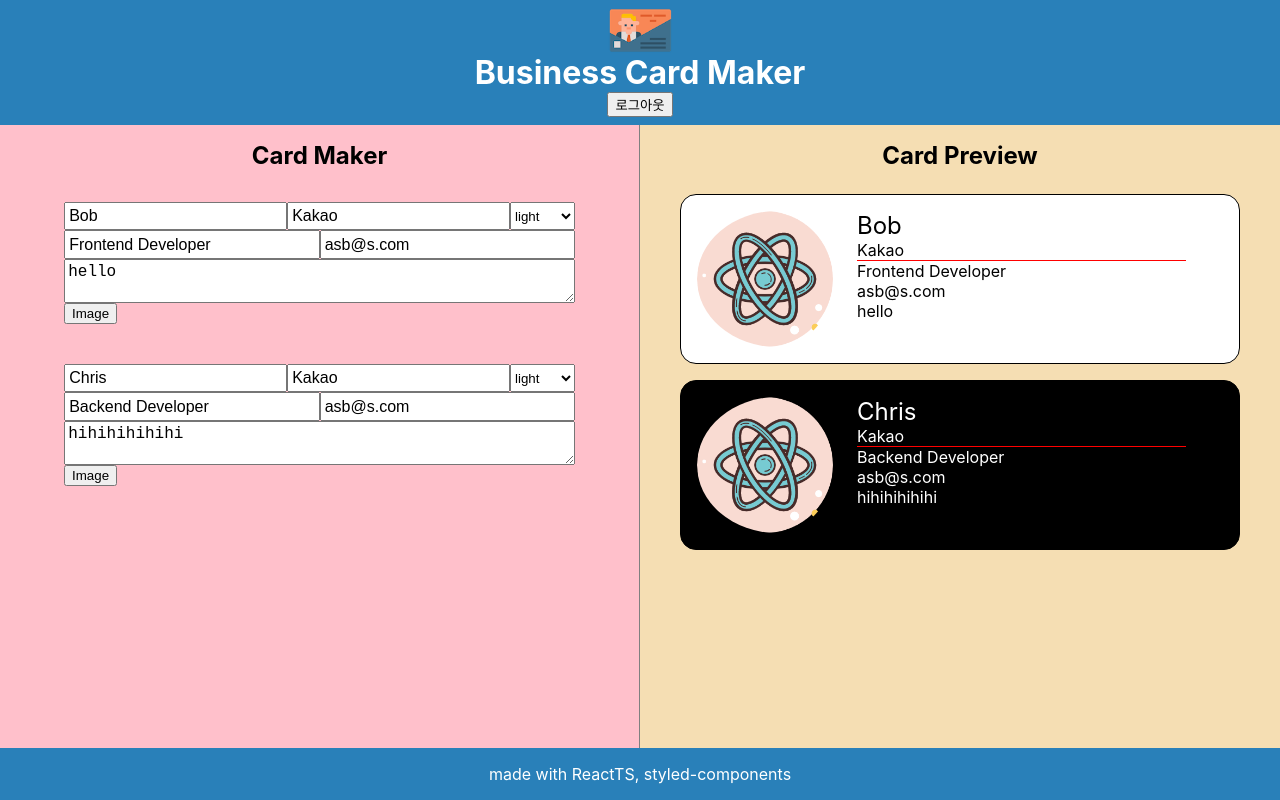
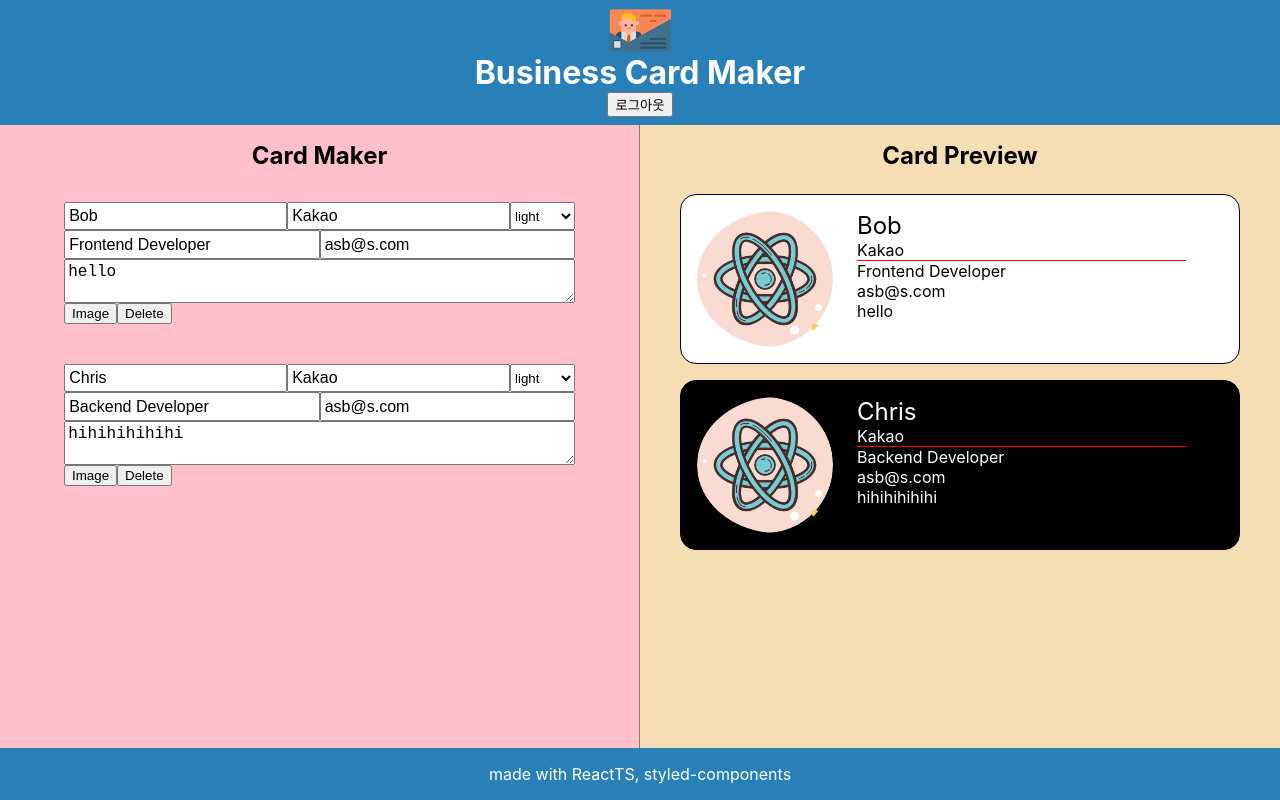
Before and after one commit to yogjin/business-card-maker, a React (Create React App) app: page /maker in a window 1280 px wide. Built offline with nearby package versions, Linux system fonts and the light colour scheme; no server answers; sample sign-in values are in the browser's storage.

Commit message:
feat: Add Card Delete Button

```diff
--- /dev/null
+++ b/src/component/Button/Button.tsx
@@ -0,0 +1,13 @@
+import React, { MouseEventHandler } from 'react';
+import { FC } from 'react';
+
+interface ButtonProps {
+  name: string;
+  handleClick: MouseEventHandler<HTMLButtonElement>;
+}
+
+const Button: FC<ButtonProps> = ({ name, handleClick }) => {
+  return <button onClick={handleClick}>{name}</button>;
+};
+
+export default Button;
--- a/src/component/Card_edit_form/Card_edit_form.tsx
+++ b/src/component/Card_edit_form/Card_edit_form.tsx
@@ -1,4 +1,5 @@
 import { Card } from 'common/interfaces';
+import Button from 'component/Button/Button';
 import ImageFileInputButton from 'component/ImageFileInputButton/ImageFileInputButton';
 import React from 'react';
 import { FC } from 'react';
@@ -7,6 +8,8 @@ import styled from 'styled-components';
 interface Card_edit_formProps {
   card: Card;
 }
+
+function handleDeleteButton() {}
 
 const Card_edit_form: FC<Card_edit_formProps> = ({ card }) => {
   const { name, company, theme, title, email, message } = card;
@@ -23,6 +26,7 @@ const Card_edit_form: FC<Card_edit_formProps> = ({ card }) => {
       <Input type="text" name="email" value={email} />
       <Textarea name="message" value={message}></Textarea>
       <ImageFileInputButton />
+      <Button name="Delete" handleClick={handleDeleteButton} />
     </Form>
   );
 };
```
